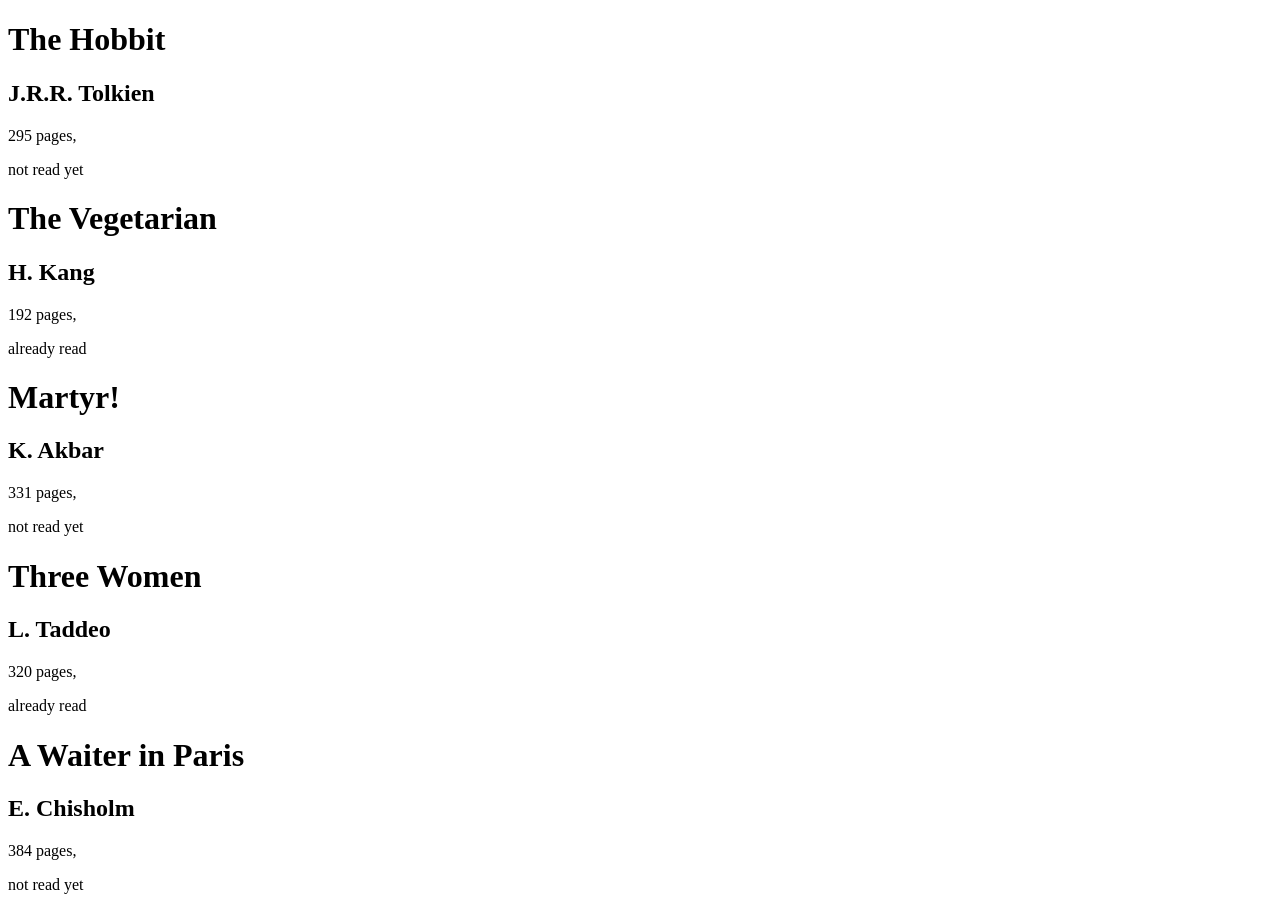
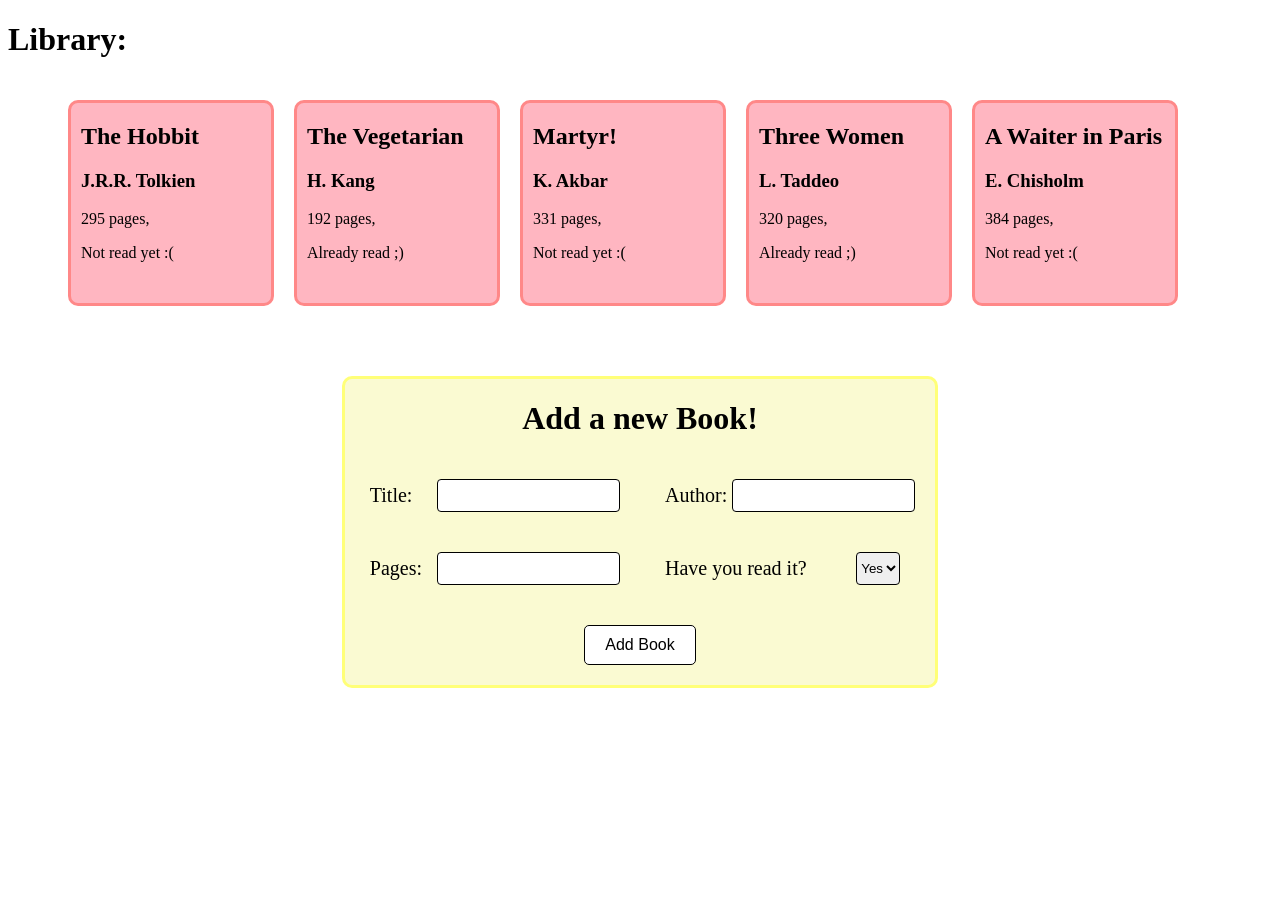
Before and after one commit to GeorginaBeese/Library, a plain HTML site: page index.html in a window 1280 px wide. After the commit the page ends 800 px from the top, so only its background shows below. Drawn offline with Linux system fonts and the light colour scheme.

Commit message:
From to add books to the Library and styling the Library

```diff
--- a/index.html
+++ b/index.html
@@ -8,10 +8,49 @@
     <title>Library</title>
 </head>
 <body>
+    <div class="title">
+        <h1>Library:</h1>
+    </div>
 
     <div class="container">
+    </div>
 
-    </div>
+      <form action='' method='get' class='newBookForm'>
+        <div class='title'>
+            <h1>
+                Add a new Book!
+            </h1>
+        </div>
+
+        <div class='form-row'>
+          <label for='title'>Title:</label>
+          <input id='title' name='title' type='text' required/>
+        </div>
+
+        <div class='form-row'>
+            <label for='author'>Author:</label>
+            <input id='author' name='author' type='text' required/>
+        </div>
+
+        <div class='form-row'>
+            <label for='pages'>Pages:</label>
+            <input id='pages' name='pages' type='number' required/>
+        </div>
+
+        <div class='form-row'>
+            <label for='read'>Have you read it?</label>
+            <select id="read" name='read'>
+                <option value="true">Yes</option>
+                <option value="false">No</option>
+            </select>
+        </div>
+
+
+        <div class='form-row'>
+            <button>Add Book</button>
+        </div>
+    </form>
+
 
 </body>
 </html>
--- a/script.js
+++ b/script.js
@@ -1,17 +1,58 @@
 let libraryContainer = document.querySelector('.container');
+
+const button = document.querySelector('button');
+
+const userTitle = document.querySelector("input[name='title']");
+const userAuthor = document.querySelector("input[name='author']");
+const userPages = document.querySelector("input[name='pages']");
+const userRead = document.querySelector("select[name='read']");
+
+
+const myLibrary = [];
+
+function initiateLibrary() {
+  addBookToLibrary('The Hobbit', 'J.R.R. Tolkien', 295, false)
+  addBookToLibrary('The Vegetarian', 'H. Kang', 192, true)
+  addBookToLibrary('Martyr!', 'K. Akbar', 331, false)
+  addBookToLibrary('Three Women', '	L. Taddeo', 320, true)
+  addBookToLibrary('A Waiter in Paris', 'E. Chisholm', 384, false)
+}
+
+initiateLibrary()
+
+button.addEventListener('click', (event) => {
+  addBookToLibrary(userTitle.value, userAuthor.value, userPages.value, userRead.value)
+
+  userTitle.value = ''
+  userAuthor.value = ''
+  userPages.value = ''
+  userRead.value = "true"
+
+  event.preventDefault()
+  createLibrary()
+
+})
+
+
+
 
 // Creating the cards to show the books
 
 function createLibrary() {
+
+  while (libraryContainer.firstChild) {
+    libraryContainer.removeChild(libraryContainer.firstChild);
+  }
+
   for (let i = 0; i <= myLibrary.length; i++) {
-    const readTxt = myLibrary[i].read ? "already read" : "not read yet";
+    const readTxt = myLibrary[i].read ? "Already read ;)" : "Not read yet :(";
 
     const card = document.createElement("div")
     card.id = "book";
     libraryContainer.appendChild(card)
 
-    const title = document.createElement("h1");
-    const author = document.createElement("h2");
+    const title = document.createElement("h2");
+    const author = document.createElement("h3");
     const pages = document.createElement("p");
     const read = document.createElement("p");
 
@@ -31,10 +72,12 @@ function createLibrary() {
 
     card.appendChild(read);
     read.appendChild(readContent);
+
+    console.log(myLibrary)
 }
 }
 
-const myLibrary = [];
+
 
 function Book(title, author, pages, read) {
     if (!new.target) {
@@ -56,12 +99,11 @@ function addBookToLibrary(title, author, pages, read) {
   myLibrary.push(book);
 }
 
-addBookToLibrary('The Hobbit', 'J.R.R. Tolkien', 295, false)
-addBookToLibrary('The Vegetarian', 'H. Kang', 192, true)
-addBookToLibrary('Martyr!', 'K. Akbar', 331, false)
-addBookToLibrary('Three Women', '	L. Taddeo', 320, true)
-addBookToLibrary('A Waiter in Paris', 'E. Chisholm', 384, false)
+createLibrary()
 
 
 
-createLibrary()
+
+
+
+/// Adding the new info from the form to the library
--- a/style.css
+++ b/style.css
@@ -1,3 +1,70 @@
+
 .container {
+    margin: 10px 40px;
+    padding: 10px;
+    display: flex;
+    flex-wrap: wrap;
+    margin-bottom: 50px;
+}
 
+#book {
+    background-color: lightpink;
+    border: 3px solid rgb(255, 136, 136);
+    border-radius: 10px;
+    margin: 10px;
+    width: 200px;
+    height: 200px;
 }
+
+h2, h3, p {
+    padding-left: 10px;
+}
+
+.form-row {
+    display: flex;
+    justify-content: space-between;
+    padding: 20px;
+}
+
+select {
+    margin-right: 15px;
+}
+
+
+label {
+    padding: 5px;
+    font-size: 20px;
+}
+.newBookForm {
+    margin: auto;
+    width: 50%;
+    max-width: fit-content;
+    background-color: lightgoldenrodyellow;
+    border: 3px solid rgb(255, 255, 120);
+    border-radius: 10px;
+    display: grid;
+    grid-template-columns: 1fr 1fr;
+}
+
+.newBookForm .title {
+    justify-self: center;
+    grid-area: 1 / 1 / 2 / 3;
+}
+
+.form-row:last-child {
+    justify-self: center;
+    grid-area: 4 / 1 / 5 / 3;
+}
+
+button {
+    font-size: 1em;
+    padding: 10px 20px;
+    background-color: white;
+    border: 1.5px solid #000;
+    border-radius: 5px;
+  }
+
+  input, select {
+    border: 1.5px solid #000;
+    border-radius: 4px;
+  }
```
